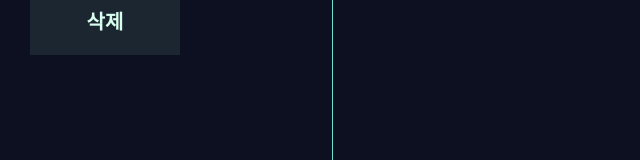
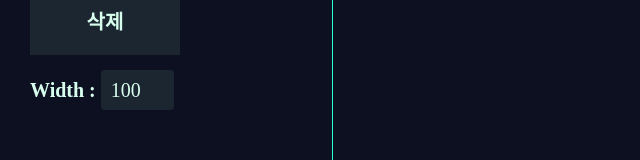
Before and after one commit to drainxc/image_converter, a Next.js app: page / in a window 1280 px wide. Shown: the part 300-460 px from the top of the page, without its empty margins (0-640 px from the left). Built offline with nearby package versions, Linux system fonts and the light colour scheme; a web font is replaced by a local one.

Commit message:
update scale

```diff
--- a/pages/MainPage.jsx
+++ b/pages/MainPage.jsx
@@ -3,30 +3,30 @@ import styled from "styled-components";
 
 const MainPage = () => {
   const [settings, setSettings] = useState({
-    width: 89,
+    width: 100,
     type: "blackAndWhite",
   });
   const editorRef = useRef(null);
   const [edit, setEdit] = useState(false);
+  const [before, setBefore] = useState("");
 
   const SelectFile = (e) => {
-    console.log(settings.type);
     const files = e.target.files[0];
+    editorRef.current.value = "";
+    if (editorRef.current.children[0]) {
+      editorRef.current.children[editorRef.current.children.length - 1].src =
+        "";
+    }
+
+    setEdit(true);
     if (settings.type === "dotart") {
+      setBefore(URL.createObjectURL(files));
       loadNewImage(URL.createObjectURL(files));
-    } else if (settings.type == "blackAndWhite") {
-      setEdit(true);
-      insertContent(files);
-    } else if (settings.type == "colorReversal") {
-      setEdit(true);
-      insertContent(files);
-    } else if (settings.type == "reversal") {
-      setEdit(true);
-      insertContent(files);
-    } else if (settings.type == "blur") {
-      setEdit(true);
-      insertContent(files);
-    }
+      setEdit(false);
+    } else if (settings.type == "blackAndWhite") insertContent(files);
+    else if (settings.type == "colorReversal") insertContent(files);
+    else if (settings.type == "reversal") insertContent(files);
+    else if (settings.type == "blur") insertContent(files);
   };
 
   async function loadNewImage(src) {
@@ -120,8 +120,11 @@ const MainPage = () => {
     reader.readAsDataURL(file);
   };
 
-  const typeChange = (e) => {
-    setSettings({ ...settings, type: e.target.value });
+  const typeChange = (e) => setSettings({ ...settings, type: e.target.value });
+
+  const setWidth = (e) => {
+    setSettings({ ...settings, width: e.target.value });
+    loadNewImage(before);
   };
 
   return (
@@ -141,12 +144,19 @@ const MainPage = () => {
           <option value="dotart">도트 아트</option>
           <option value="colorReversal">색상반전</option>
           <option value="reversal">반전</option>
-          <option value="clmtrackr">clmtrackr</option>
           <option value="blur">가우시안 블러</option>
-          <option value="mosaic">모자이크</option>
         </TypeSelect>
-        <SaveBtn>저장</SaveBtn>
-        <SaveBtn>삭제</SaveBtn>
+        <Btn>저장</Btn>
+        <Btn>삭제</Btn>
+        <WidthInpurt>
+          <span>Width : </span>
+          <input
+            type={"number"}
+            value={settings.width}
+            onChange={(e) => setWidth(e)}
+            step="1"
+          />
+        </WidthInpurt>
         <Original>
           <img src="" alt="" />
         </Original>
@@ -159,6 +169,7 @@ const MainPage = () => {
           colorReversal={settings.type === "colorReversal"}
           reversal={settings.type === "reversal"}
           blur={settings.type === "blur"}
+          width={settings.width}
         ></ContentEdit>
       </Content>
     </MainDiv>
@@ -171,7 +182,7 @@ const MainDiv = styled.div`
 `;
 
 const ContentEdit = styled.div`
-  width: 100%;
+  width: ${(props) => `${props.width * 15}` + "px"};
   height: 100%;
   color: white;
   img {
@@ -185,7 +196,7 @@ const ContentEdit = styled.div`
         ? "invert(1)"
         : props.blur
         ? "blur(13px)"
-        : "blur(0px)"};
+        : "none"};
     transform: ${(props) => (props.reversal ? "scale(-1,1)" : "scale(1,1)")};
   }
 `;
@@ -193,10 +204,22 @@ const ContentEdit = styled.div`
 const Content = styled.p`
   overflow: hidden;
   overflow: scroll;
-  overflow-x: hidden;
   width: 78vw;
   height: 100vh;
   padding: 30px;
+
+  &::-webkit-scrollbar {
+    background-color: var(--sub-color);
+    border-radius: 5px;
+    width: 3px;
+    height: 3px;
+  }
+  &::-webkit-scrollbar-thumb {
+    background-color: var(--main-color);
+    border-radius: 3px;
+    width: 3px;
+    height: 3px;
+  }
 `;
 
 const SideBar = styled.div`
@@ -282,7 +305,7 @@ const TypeSelect = styled.select`
   }
 `;
 
-const SaveBtn = styled.div`
+const Btn = styled.div`
   width: 150px;
   height: 65px;
   background-color: var(--box-color);
@@ -295,3 +318,19 @@ const SaveBtn = styled.div`
   align-items: center;
   justify-content: center;
 `;
+
+const WidthInpurt = styled.div`
+  margin-top: 15px;
+  color: var(--sub-color);
+  font-weight: 900;
+  input {
+    width: 73px;
+    height: 40px;
+    border-radius: 4px;
+    background-color: var(--box-color);
+    color: var(--sub-color);
+    border: none;
+    outline: none;
+    padding-left: 10px;
+  }
+`;
```
